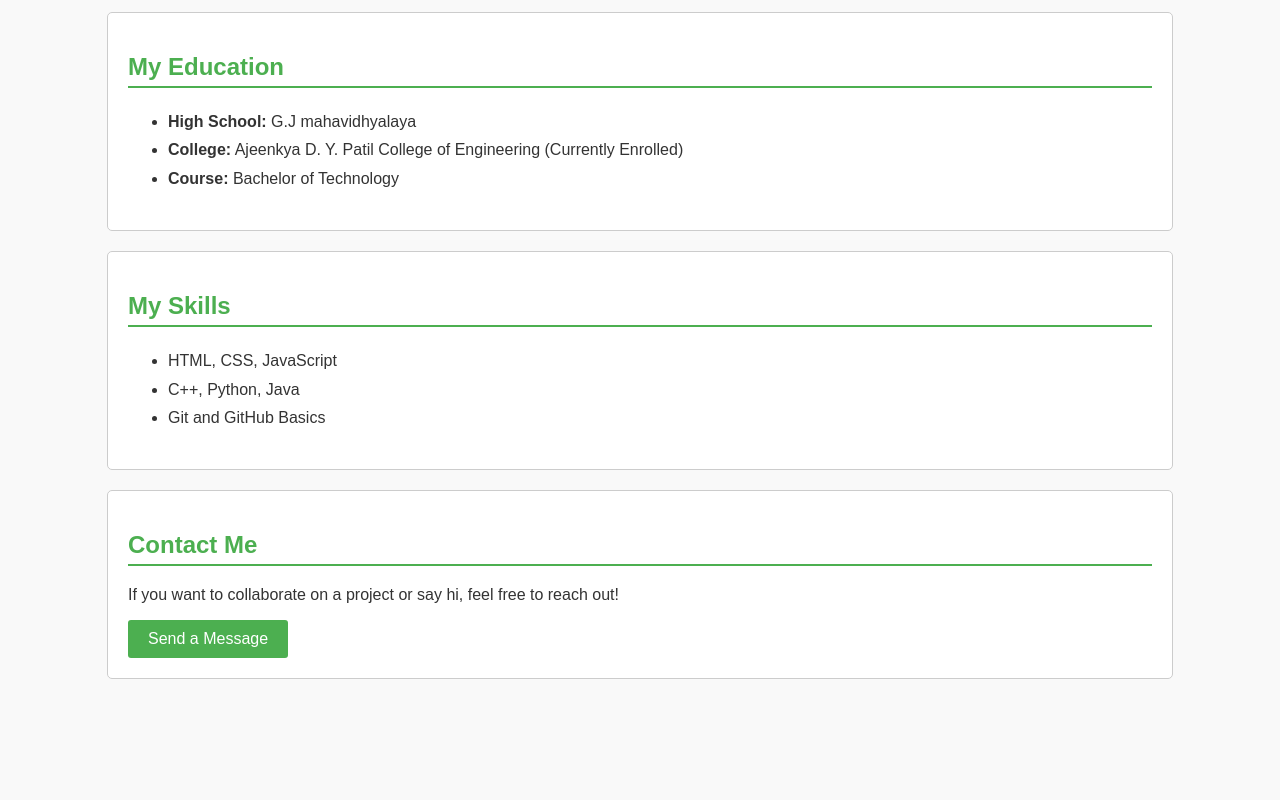
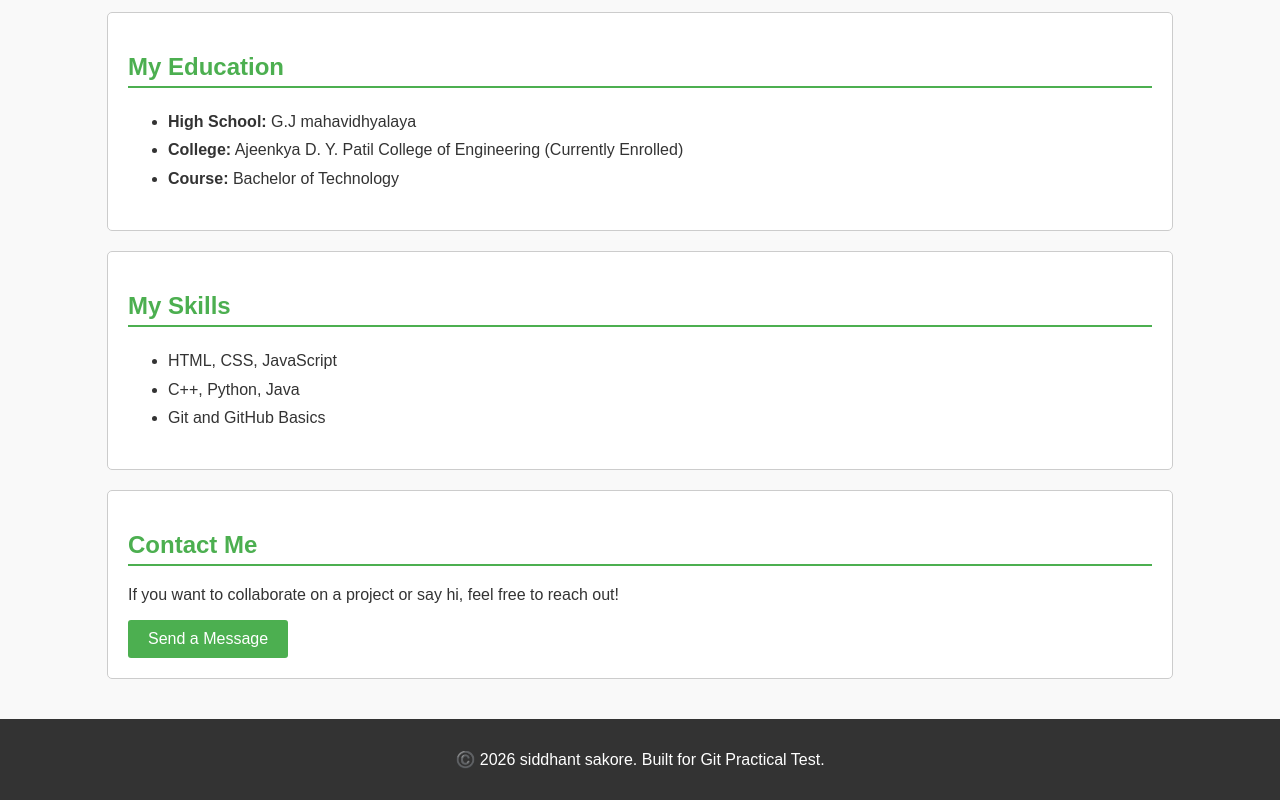
Before and after one commit to siddhantsakore8-gif/Git-and-github-practice, a plain HTML site: page index.html in a window 1280 px wide. Shown: the part 391-1191 px from the top of the page. Before the commit the page ends 1090 px from the top, so only its background shows below. Drawn offline with Linux system fonts and the light colour scheme.

Commit message:
Add footer section to index.html

```diff
--- a/index.html
+++ b/index.html
@@ -41,7 +41,9 @@
         <button id="contactBtn">Send a Message</button>
     </div>
 
-    <!-- Footer will go here later -->
+    <footer>
+    <p>©️ 2026 siddhant sakore. Built for Git Practical Test.</p>
+</footer>
 
     <script src="script.js"></script>
 </body>
```
